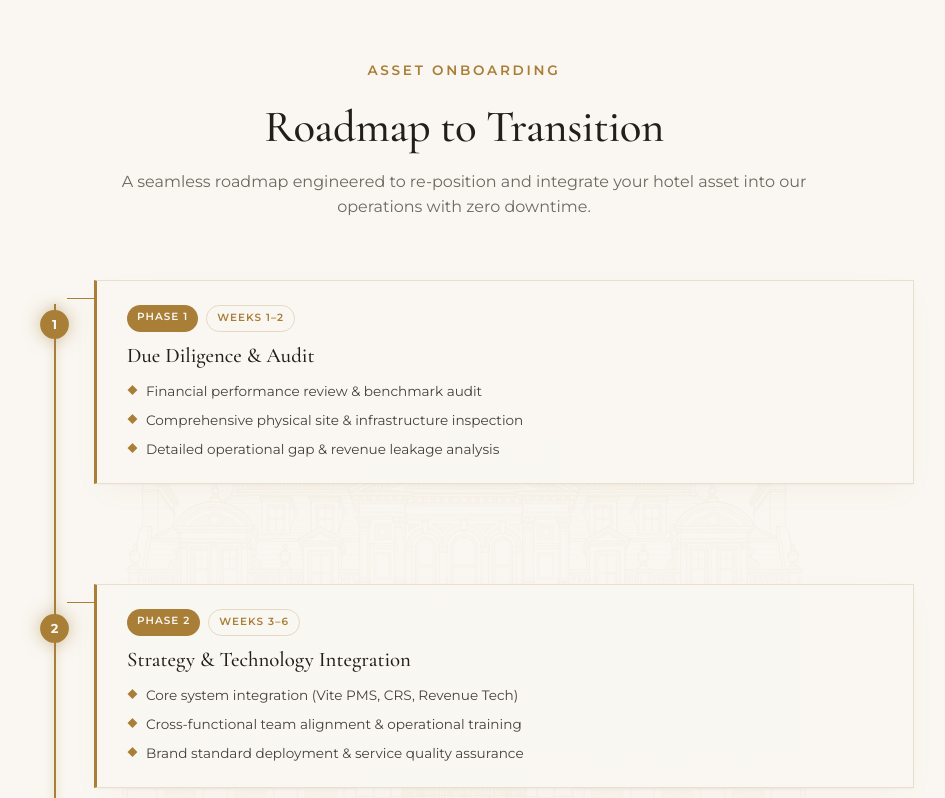
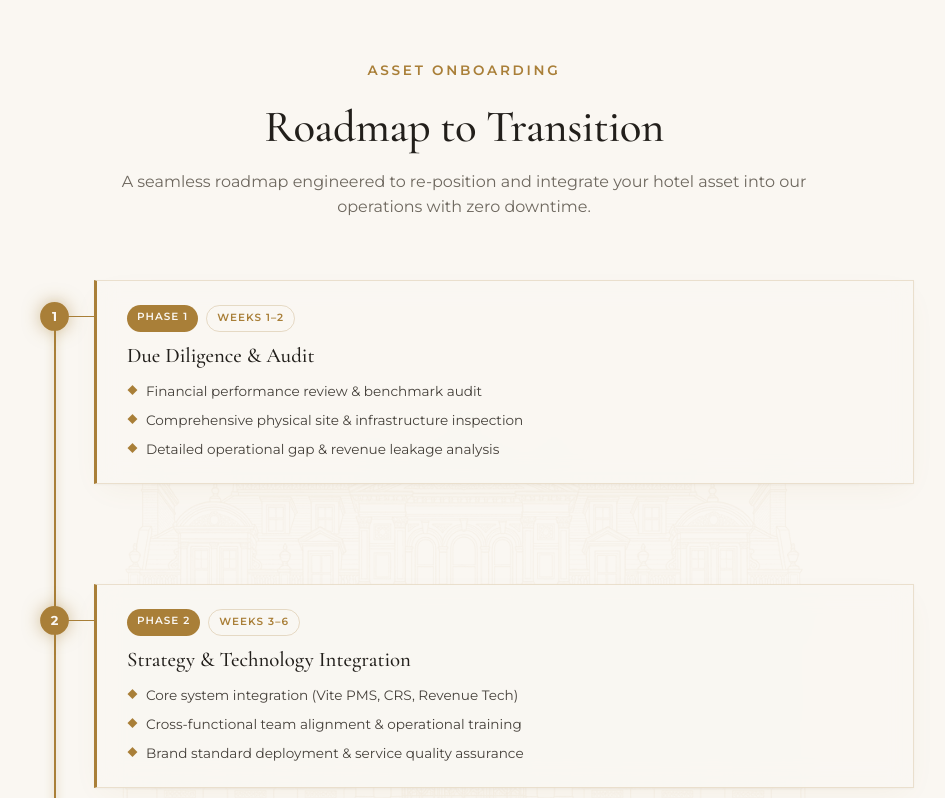
Before and after one commit to HitaineBindal/Nu, a React (Vite) app: page / in a window 1280 px wide. Shown: the part 4086-4884 px from the top of the page, without its empty margins (176-1121 px from the left). Built offline with nearby package versions, Linux system fonts and the light colour scheme.

Commit message:
design: align roadmap timeline connector line with center of step dot and card badges

```diff
--- a/src/App.css
+++ b/src/App.css
@@ -1115,7 +1115,7 @@
 .roadmap-dot {
   position: absolute;
   left: 28px;
-  top: 32px; /* Aligns vertically with the center of the card badges */
+  top: 24px; /* Centered with the connector and card badges */
   width: 25px;
   height: 25px;
   border-radius: 50%;
@@ -1283,7 +1283,7 @@
 /* Active Gold Connector Threads (Fade & Pulse) */
 .roadmap-connector {
   position: absolute;
-  top: 18px;
+  top: 36px; /* Aligned with the center of the dot (24px + 12px) and card badges */
   left: 53px;
   width: 27px;
   height: 1px;
```
